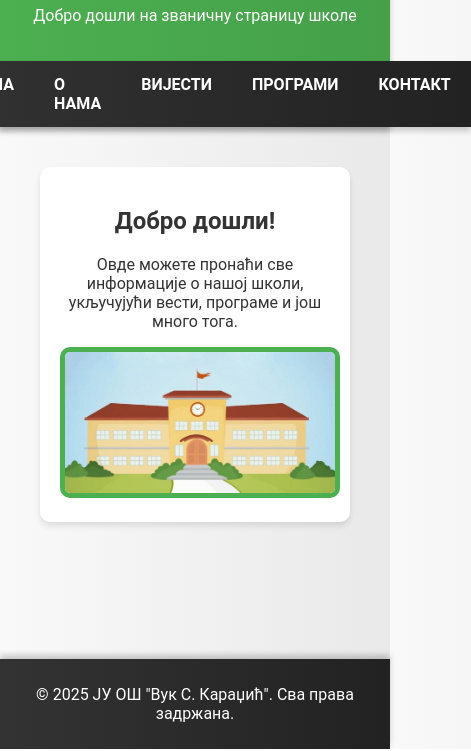
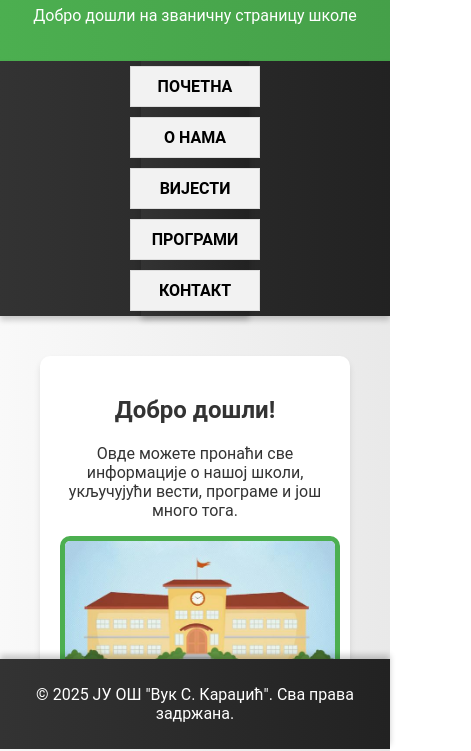
Before and after one commit to vsk15/vsk15, a plain HTML site: page index.html in a window 390 px wide. Shown: the part 95-846 px from the top of the page, 471 px wide, since content can reach past the window. Drawn offline with Linux system fonts and the light colour scheme.

Commit message:
Update index.html

```diff
--- a/index.html
+++ b/index.html
@@ -5,7 +5,34 @@
     <meta charset="UTF-8">
     <meta name="viewport" content="width=device-width, initial-scale=1.0">
     <title>ЈУ ОШ "Вук С. Караџић"</title>
-    <style>
+
+	<style>
+/* Vaš postojeći CSS kod */
+
+nav a {
+    display: inline-block;
+    margin: 10px;
+    text-decoration: none;
+    color: black;
+}
+
+@media (max-width: 768px) {
+    nav {
+        display: flex;
+        flex-direction: column;
+        align-items: center;
+    }
+
+    nav a {
+        margin: 5px 0;
+        width: 100%;
+        text-align: center;
+        padding: 10px;
+        background-color: #f2f2f2;
+        border: 1px solid #ddd;
+    }
+}
+</style>
 
     </style>
 </head>
```
